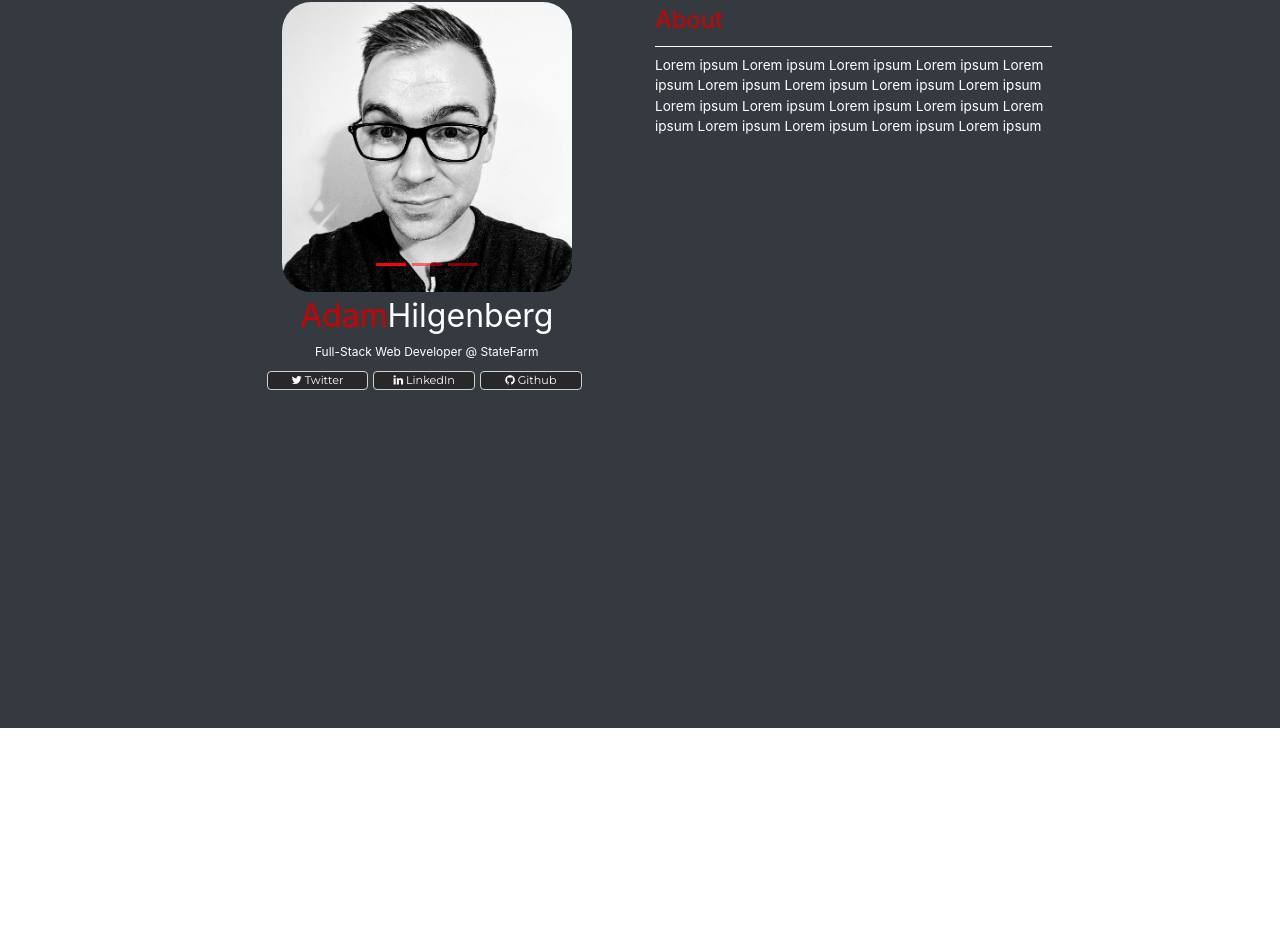
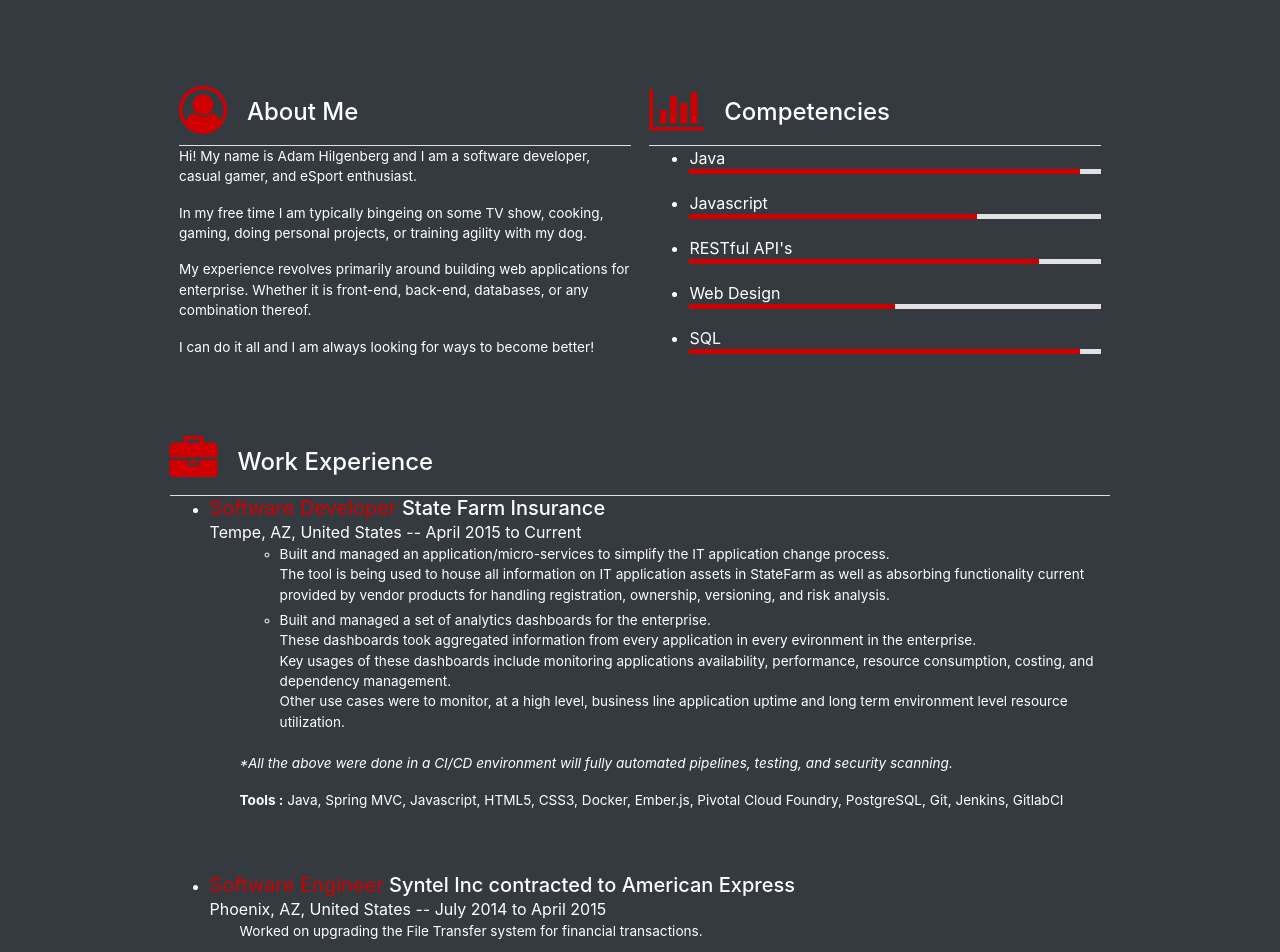
Before and after one commit to ajhilgen/personal-website, a Vue app: page /#/resume in a window 1280 px wide. Before the commit this address led to /#/. Shown: the part 72-1024 px from the top of the page. Before the commit the page ends 800 px from the top, so only its background shows below. Built offline with nearby package versions, Linux system fonts and the light colour scheme.

Commit message:
finsihed off content in resume and about me, added under construction page, still have to do lights on for Resume page

```diff
--- a/src/App.vue
+++ b/src/App.vue
@@ -35,11 +35,11 @@ export default {
         isActive: true
       }, {
         text: 'Portfolio',
-        route: '/',
+        route: '/under-construction',
         isActive: true
       }, {
         text: 'Snippets',
-        route: '/',
+        route: '/under-construction',
         isActive: true
       }, {
         text: 'Resume',
--- a/src/components/AboutMe.vue
+++ b/src/components/AboutMe.vue
@@ -45,7 +45,18 @@
       <span class="section-title">About</span>
       <hr>
       <p>
-        Lorem ipsum Lorem ipsum Lorem ipsum Lorem ipsum Lorem ipsum Lorem ipsum Lorem ipsum Lorem ipsum Lorem ipsum Lorem ipsum Lorem ipsum Lorem ipsum Lorem ipsum Lorem ipsum Lorem ipsum Lorem ipsum Lorem ipsum Lorem ipsum
+        Hi! My name is Adam Hilgenberg and I am a software developer, casual gamer, and eSport enthusiast.
+      </p>
+      <p>
+        In my free time I am typically bingeing on some TV show, cooking, gaming, doing personal projects, or training agility with my dog.
+      </p>
+      <p>
+        My experience revolves primarily around building web applications for enterprise.
+        Whether it is front-end, back-end, databases, or any combination thereof.
+        If you would like to know more, check out <router-link to="/resume" >my resume/cv</router-link>.
+      </p>
+      <p>
+        I can do it all and am always looking for ways to do better!
       </p>
     </div>
   </div>
--- a/src/components/Resume.vue
+++ b/src/components/Resume.vue
@@ -9,7 +9,19 @@
             <span class="fa fa-user-circle-o fa-3x icon-red" aria-hidden="true"/>
   				  <h4>About Me</h4>
           </div>
-  				<p>About me here......</p>
+          <p>
+            Hi! My name is Adam Hilgenberg and I am a software developer, casual gamer, and eSport enthusiast.
+          </p>
+          <p>
+            In my free time I am typically bingeing on some TV show, cooking, gaming, doing personal projects, or training agility with my dog.
+          </p>
+          <p>
+            My experience revolves primarily around building web applications for enterprise.
+            Whether it is front-end, back-end, databases, or any combination thereof.
+          </p>
+          <p>
+            I can do it all and I am always looking for ways to become better!
+          </p>
   			</div>
 
   			<!-- Compétences -->
@@ -39,17 +51,54 @@
   						<h5><strong>Software Developer</strong> State Farm Insurance</h5>
   						<span>Tempe, AZ, United States</span>
   						<span> -- April 2015 to Current</span>
-  						<p>Une petite description du poste, décrivez votre rôle et vos
-  tâches en quelques mots afin que le recruteur en sache plus sur la
-  nature de votre travail.</p>
+  						<p>
+                <ul>
+                  <li>
+                    Built and managed an application/micro-services to simplify the IT application change process.<br/>
+                    The tool is being used to house all information on IT application assets in StateFarm
+                    as well as absorbing functionality current provided by vendor products
+                    for handling registration, ownership, versioning, and risk analysis.
+                  </li>
+                  <li>
+                    Built and managed a set of analytics dashboards for the enterprise.<br/>
+                    These dashboards took aggregated information from every application in every evironment in the enterprise.<br/>
+                    Key usages of these dashboards include monitoring applications availability, performance, resource consumption, costing, and dependency management.<br/>
+                    Other use cases were to monitor, at a high level, business line application uptime and long term environment level resource utilization.
+                  </li>
+                </ul>
+              </p>
+              <p>
+                <i>*All the above were done in a CI/CD environment will fully automated pipelines, testing, and security scanning.</i>
+              </p>
+              <p>
+                <strong>Tools :</strong>
+                Java, Spring MVC, Javascript, HTML5, CSS3, Docker, Ember.js, Pivotal Cloud Foundry,
+                PostgreSQL, Git, Jenkins, GitlabCI
+              </p>
   					</li>
   					<li>
-  						<h5><strong>Software Engineer</strong> Syntel Inc</h5>
+  						<h5><strong>Software Engineer</strong> Syntel Inc contracted to American Express</h5>
   						<span>Phoenix, AZ, United States</span>
   						<span> -- July 2014 to April 2015</span>
-  						<p>Une petite description du poste, décrivez votre rôle et vos
-  tâches en quelques mots afin que le recruteur en sache plus sur la
-  nature de votre travail.</p>
+  						<p>
+                Worked on upgrading the File Transfer system for financial transactions.
+              </p>
+              <p>
+                <strong>Tools :</strong>
+                Java, RedHat Enterprise Linux (RHEL), other vendor products.
+              </p>
+  					</li>
+            <li>
+  						<h5><strong>Software Engineer</strong> Northern Arizona University</h5>
+  						<span>Flagstaff, AZ, United States</span>
+  						<span> -- November 2013 to July 2014</span>
+  						<p>
+                Built a SQL table relationship application to allow our developers to navigate and view the columns and keys for ~5000 tables quickyl and efficiently.
+              </p>
+              <p>
+                <strong>Tools :</strong>
+                C#, ASP.NET, .NET, SQL Server(T-SQL)
+              </p>
   					</li>
   				</ul>
   			</div>
@@ -76,8 +125,22 @@
             <span class="fa fa-gamepad fa-3x icon-red" aria-hidden="true"/>
   				  <h4>Hobbies / Interests</h4>
           </div>
-  				<p><strong>Sports :</strong> si vous en pratiquez</p>
-  				<p><strong>Association :</strong> si vous êtes membre d'une association</p>
+  				<p>
+            <strong>Sports / eSports :</strong>
+            <ul>
+              <li>Football (Philadelphia Eagles)</li>
+              <li>League of Legends (TSM)</li>
+              <li>Overwatch (London Spitfire)</li>
+              <li>Fortnite (TSM)</li>
+            </ul>
+          </p>
+  				<p>
+            <strong>Games :</strong>
+            Final Fantasy, Kingdom Hearts, a lot of JRPG's, the above games.</p>
+          <p>
+            <strong>Activites :</strong>
+            Working out, Hiking, Dog Agility, Snowboarding
+          </p>
   			</div>
 
   			<!-- Contact -->
@@ -91,7 +154,6 @@
   					<li class="home">Scottsdale, AZ, United States</li>
   					<li class="phone">+1 (480) 358-7701</li>
   					<li class="email"><a href="mailto:ajhilgen@gmail.com">ajhilgen@gmail.com</a></li>
-  					<!-- <li class="site"><a href="site goes here">site goes here</a></li> -->
   				</ul>
   			</div>
   	</section>
@@ -182,10 +244,6 @@ export default {
 		position: relative;
  	}
 
-	.experiences ul, .education ul {
-		margin-left: 60px;
-	}
-
 	section[role=main] h5 {
 		margin-bottom: 0px;
 	}
@@ -211,6 +269,10 @@ export default {
 
 	.experiences li, .education li {
 		margin-bottom: 63px;
+	}
+
+  .experiences li li{
+		margin-bottom: 5px;
 	}
 
 	.experiences li:last-child, .education li:last-child {
--- /dev/null
+++ b/src/components/UnderConstruction.vue
@@ -0,0 +1,18 @@
+<template>
+  <div>
+    Currently under construction... when I have a more complete section it will appear here!
+  </div>
+</template>
+
+<script>
+export default {
+  name: 'UnderConstruction',
+  data() {
+    return {};
+  }
+};
+</script>
+
+<!-- Add "scoped" attribute to limit CSS to this component only -->
+<style lang="scss">
+</style>
--- a/src/router/index.js
+++ b/src/router/index.js
@@ -2,6 +2,7 @@ import Vue from 'vue';
 import Router from 'vue-router';
 import AboutMe from '@/components/AboutMe';
 import Resume from '@/components/Resume';
+import UnderConstruction from '@/components/UnderConstruction';
 
 Vue.use(Router);
 
@@ -17,5 +18,10 @@ export default new Router({
       name: 'Resume',
       component: Resume,
     },
+    {
+      path: '/under-construction',
+      name: 'UnderConstruction',
+      component: UnderConstruction,
+    },
   ],
 });
```
